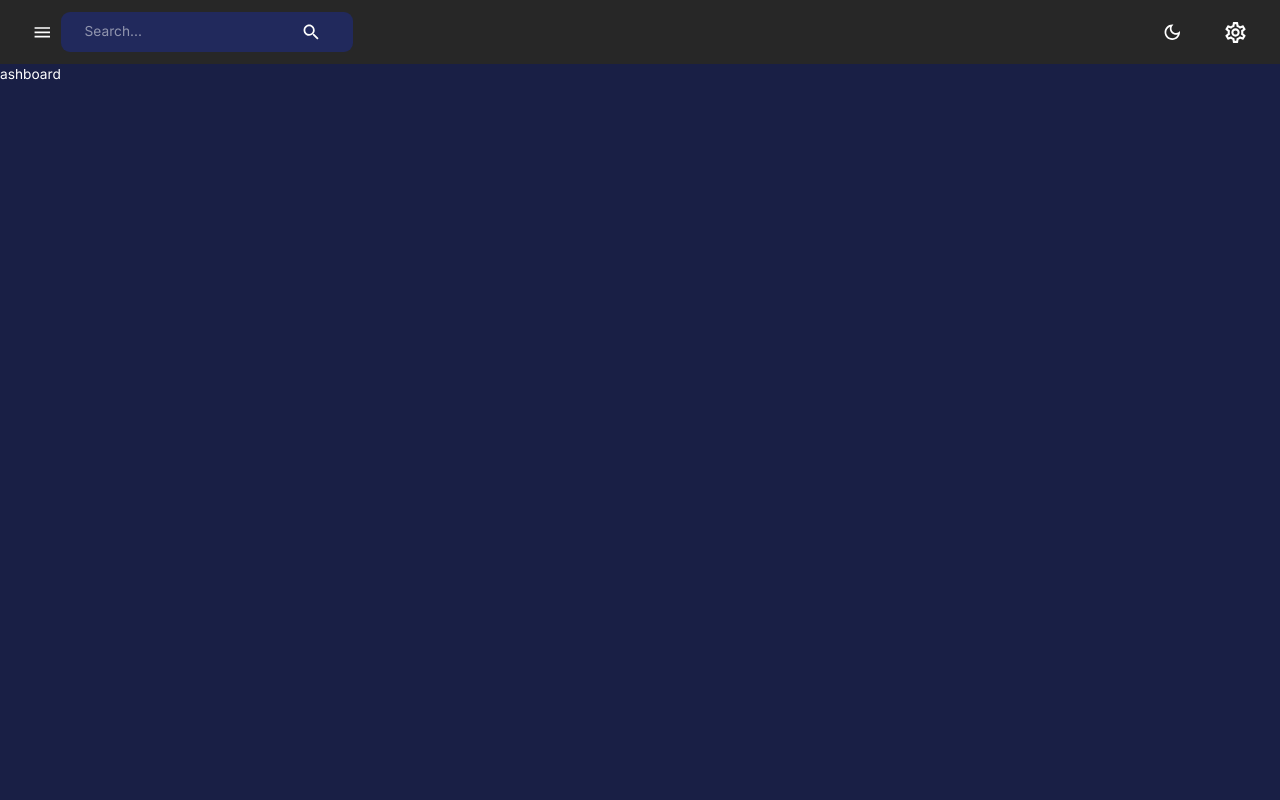
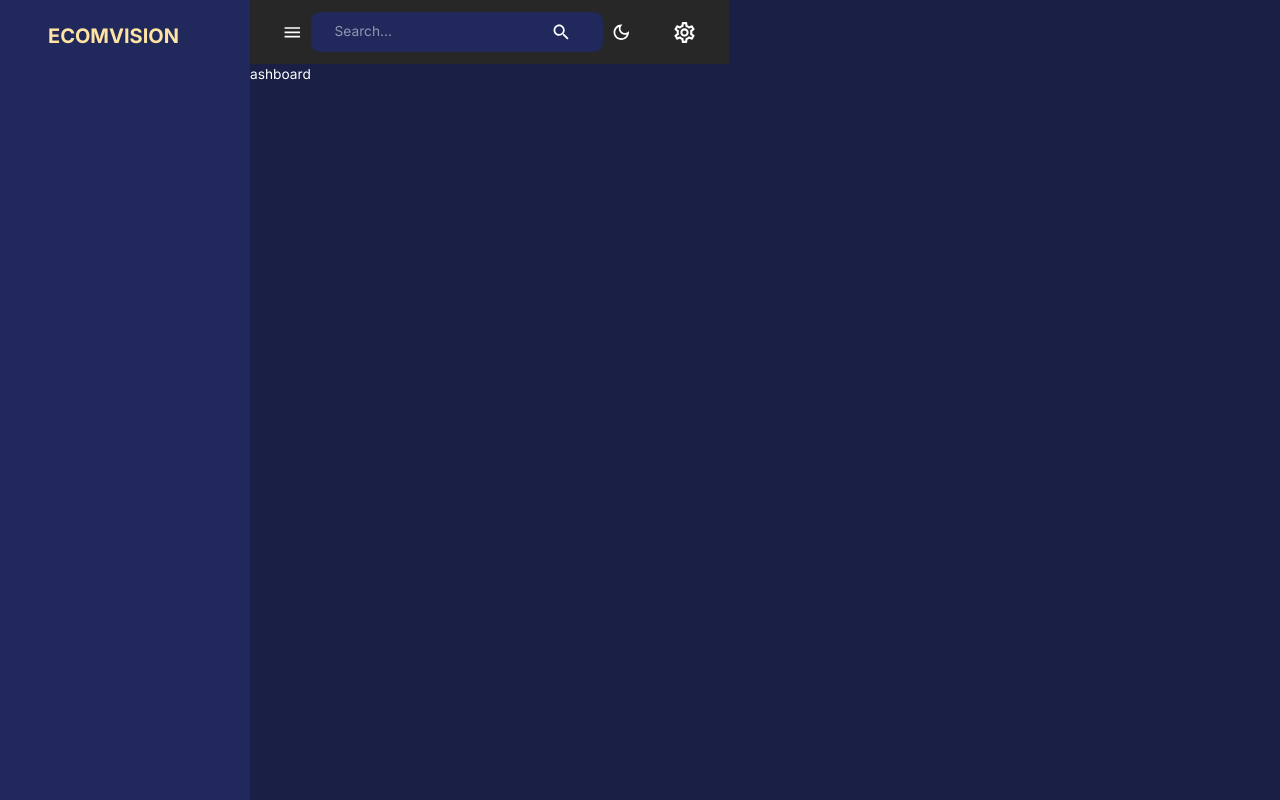
Before and after one commit to lucascomamala/mern-dashboard, a React (Create React App) app in the folder client/: page /dashboard in a window 1280 px wide. Built offline with nearby package versions, Linux system fonts and the light colour scheme.

Commit message:
Sidebar drawer

```diff
--- /dev/null
+++ b/client/src/components/Sidebar.jsx
@@ -0,0 +1,92 @@
+import {
+  Box,
+  Divider,
+  Drawer,
+  IconButton,
+  List,
+  ListItem,
+  ListItemButton,
+  ListItemIcon,
+  ListItemText,
+  Typography,
+  useTheme,
+} from "@mui/material";
+import {
+  SettingsOutlined,
+  ChevronLeft,
+  ChevronRightOutlined,
+  HomeOutlined,
+  ShoppingCartOutlined,
+  Groups2Outlined,
+  ReceiptLongOutlined,
+  PublicOutlined,
+  PointOfSaleOutlined,
+  TodayOutlined,
+  CalendarMonthOutlined,
+  AdminPanelSettingsOutlined,
+  TrendingUpOutlined,
+  PieChartOutlined,
+} from "@mui/icons-material";
+import { useEffect, useState } from "react";
+import { useLocation, useNavigate } from "react-router-dom";
+
+import FlexBetween from "components/FlexBetween";
+import profileImage from "assets/profile.jpeg";
+
+const Sidebar = ({
+  drawerWidth,
+  isSidebarOpen,
+  setIsSidebarOpen,
+  isNonMobile,
+}) => {
+  const { pathname } = useLocation();
+  const [active, setActive] = useState("");
+  const navigate = useNavigate();
+  const theme = useTheme();
+
+  useEffect(() => {
+    setActive(pathname.substring(1));
+  }, [pathname]);
+
+  return (
+    <Box component="nav">
+      {setIsSidebarOpen && (
+        <Drawer
+          open={isSidebarOpen}
+          onClose={() => setIsSidebarOpen(false)}
+          variant="persistent"
+          anchor="left "
+          sx={{
+            width: drawerWidth,
+            "& .MuiDrawer-paper": {
+              color: theme.palette.secondary[200],
+              backgroundColor: theme.palette.background.alt,
+              boxSixing: "border-box",
+              borderWidth: isNonMobile ? 0 : "2px",
+              width: drawerWidth,
+            },
+          }}
+        >
+          <Box width='100%'>
+            <Box m="1.5rem 2rem 2rem 3rem">
+              <FlexBetween color={theme.palette.secondary.main}>
+                <Box display='flex' alignItems='center' gap='0.5rem'>
+                  <Typography variant="h4" fontWeight='bold'>
+                    ECOMVISION
+                  </Typography>
+                </Box>
+                {!isNonMobile && (
+                  <IconButton onClick={() => setIsSidebarOpen(!isSidebarOpen)}>
+                    <ChevronLeft />
+                  </IconButton>
+                )}
+              </FlexBetween>
+            </Box>
+          </Box>
+        </Drawer>
+      )}
+    </Box>
+  );
+};
+
+export default Sidebar;
--- a/client/src/scenes/layout/index.jsx
+++ b/client/src/scenes/layout/index.jsx
@@ -2,14 +2,27 @@ import { useState } from "react"
 import { Box, useMediaQuery } from "@mui/material"
 import { Outlet } from "react-router-dom"
 import { useSelector } from "react-redux"
+import Sidebar from "components/Sidebar"
 
 import Navbar from 'components/Navbar'
 
 const Layout = () => {
+  const isNonMobile = useMediaQuery("(min-width: 600px)")
+  const [isSidebarOpen, setIsSidebarOpen] = useState(isNonMobile)
+
   return (
-    <Box width="100%" height="100%">
+    <Box display={isNonMobile ? "flex" : "block" } width="100%" height="100%">
+      <Sidebar
+        isNonMobile={isNonMobile}
+        drawerWidth='250px'
+        isSidebarOpen={isSidebarOpen}
+        setIsSidebarOpen={setIsSidebarOpen}
+      />
       <Box>
-        <Navbar />
+        <Navbar
+          isSidebarOpen={isSidebarOpen}
+          setIsSidebarOpen={setIsSidebarOpen}
+        />
         <Outlet />
       </Box>
     </Box>
```
